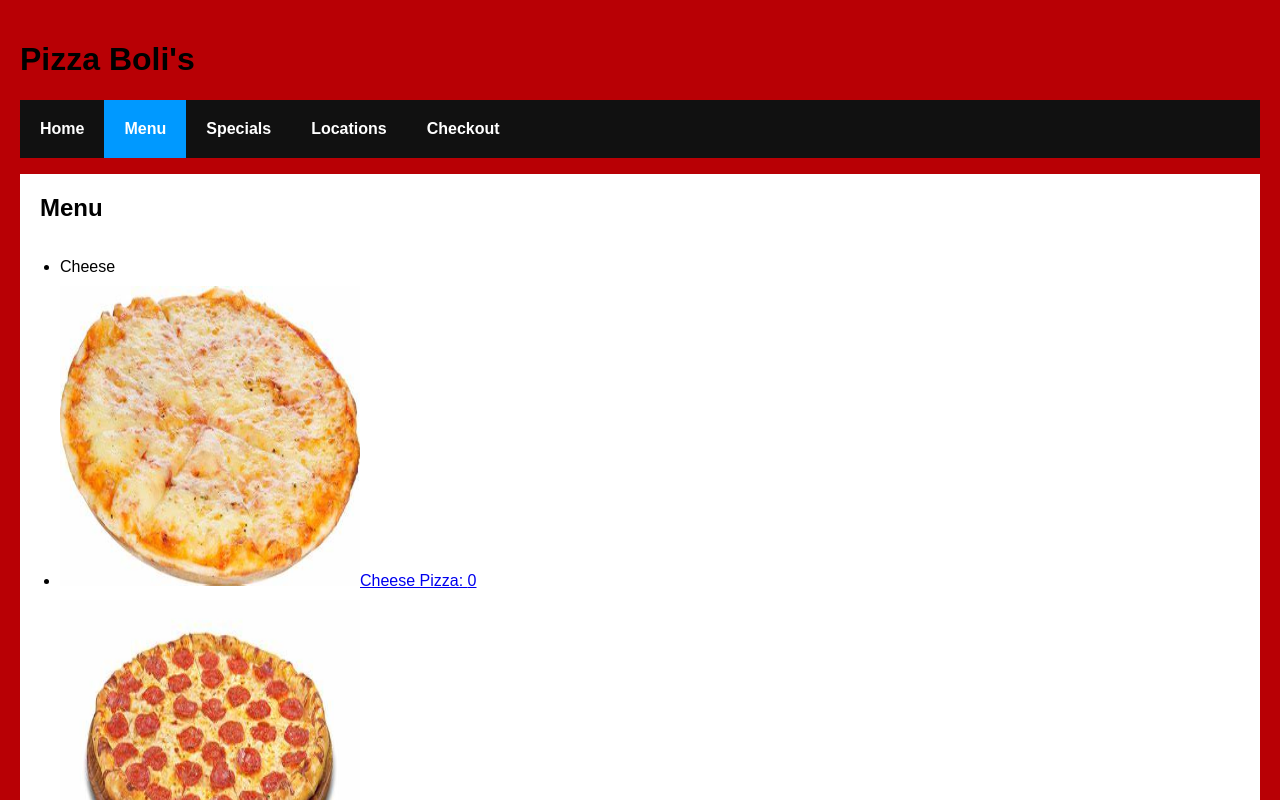
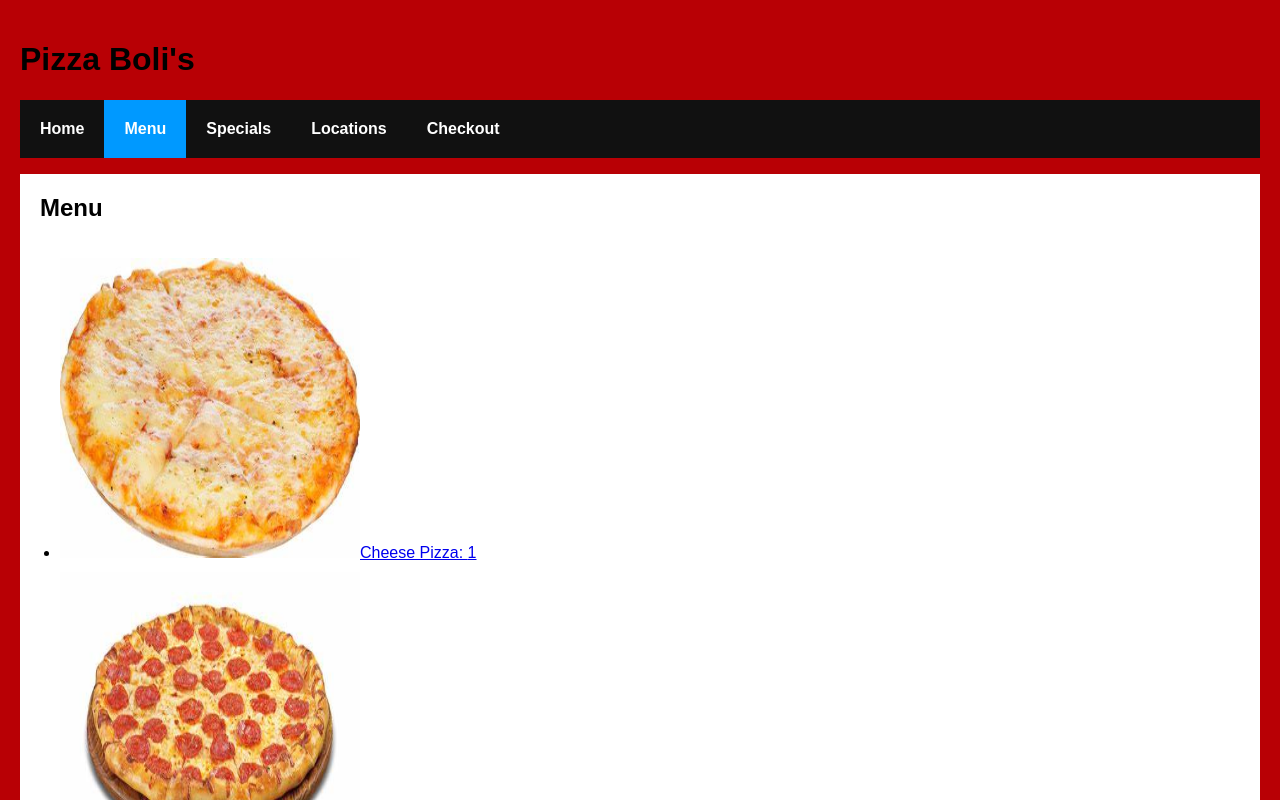
Before and after one commit to adaago7496/course-project-1, a React (Create React App) app: page /#/components/pages/menu/Menu in a window 1280 px wide. Shown: the top 800 px of the page. Built offline with nearby package versions, Linux system fonts and the light colour scheme.

Commit message:
Trying to determine how to remove strict mode and not have functions run when the page loads.

```diff
--- a/src/components/pages/menu/Menu.js
+++ b/src/components/pages/menu/Menu.js
@@ -23,10 +23,33 @@ var orderDetails=[
         quantity:0
     }];
 
-    function addToOrder(pizzaId){
+    function createOrder(){
+        localStorage.setItem("Cheese",0);
+        localStorage.setItem("Pepperoni",0);
+    }
+
+
+    function increaseCheese(){
         var quantity=Number(localStorage.getItem("Cheese"));
-        console.log(quantity);
-        localStorage.setItem("Cheese",quantity++);
+        quantity++;
+        localStorage.setItem("Cheese",quantity.toString());
+        console.log("Pizza: Cheese"+" quantity: "+quantity);
+        //localStorage.setItem("Cheese",quantity+1);
+        //var tempItem=localStorage.getItem(pizzaId);
+        //localStorage.setItem(tempItem.pizzaType,tempItem.quantity++);
+        //orderDetails[pizzaId].quantity++;
+        //console.log(orderDetails[pizzaId].quantity);
+        //localStorage.setItem(orderDetails[pizzaId].pizzaType,orderDetails[pizzaId].quantity);
+       // localStorage.setItem(orderDetails[pizzaId].pizzaType,orderDetails[pizzaId].quantity++);
+    }
+
+
+    function increasePepperoni(){
+        var quantity=Number(localStorage.getItem("Pepperoni"));
+        quantity++;
+        localStorage.setItem("Pepperoni",quantity.toString());
+        console.log("Pizza: Pepperoni"+" quantity: "+quantity);
+        //localStorage.setItem("Cheese",quantity+1);
         //var tempItem=localStorage.getItem(pizzaId);
         //localStorage.setItem(tempItem.pizzaType,tempItem.quantity++);
         //orderDetails[pizzaId].quantity++;
@@ -36,14 +59,27 @@ var orderDetails=[
     }
 
 class Menu extends Component{
+    increaseCheese(){
+        var quantity=Number(localStorage.getItem("Cheese"));
+        quantity++;
+        localStorage.setItem("Cheese",quantity.toString());
+        console.log("Pizza: Cheese"+" quantity: "+quantity);
+        //localStorage.setItem("Cheese",quantity+1);
+        //var tempItem=localStorage.getItem(pizzaId);
+        //localStorage.setItem(tempItem.pizzaType,tempItem.quantity++);
+        //orderDetails[pizzaId].quantity++;
+        //console.log(orderDetails[pizzaId].quantity);
+        //localStorage.setItem(orderDetails[pizzaId].pizzaType,orderDetails[pizzaId].quantity);
+       // localStorage.setItem(orderDetails[pizzaId].pizzaType,orderDetails[pizzaId].quantity++);
+    }
+
     render(){
         return(
             <div>
                 <h2>Menu</h2>
                 <ul className="content">
-                        <li>{orderDetails[0].pizzaType}</li>
-                        <li><Link to={{pathname: "../components/pages/cart/Checkout"}}><img alt="cheese" src={cheese} onClick={addToOrder(0)}/>Cheese Pizza: {localStorage.getItem("Cheese")}</Link></li>
-                        <li><NavLink to="../components/pages/cart/Checkout"><img alt="pepperoni" src={pepperoni} onClick={addToOrder("Pepperoni")}/>Pepperoni Pizza</NavLink></li>
+                        <li><Link to={{pathname: "../components/pages/cart/Checkout"}}><img alt="cheese" src={cheese} onClick={increaseCheese()}/>Cheese Pizza: {localStorage.getItem("Cheese")}</Link></li>
+                        <li><NavLink to="../components/pages/cart/Checkout"><img alt="pepperoni" src={pepperoni} onClick={increasePepperoni()}/>Pepperoni Pizza: {localStorage.getItem("Pepperoni")}</NavLink></li>
                 </ul>
             </div>
         );
```
